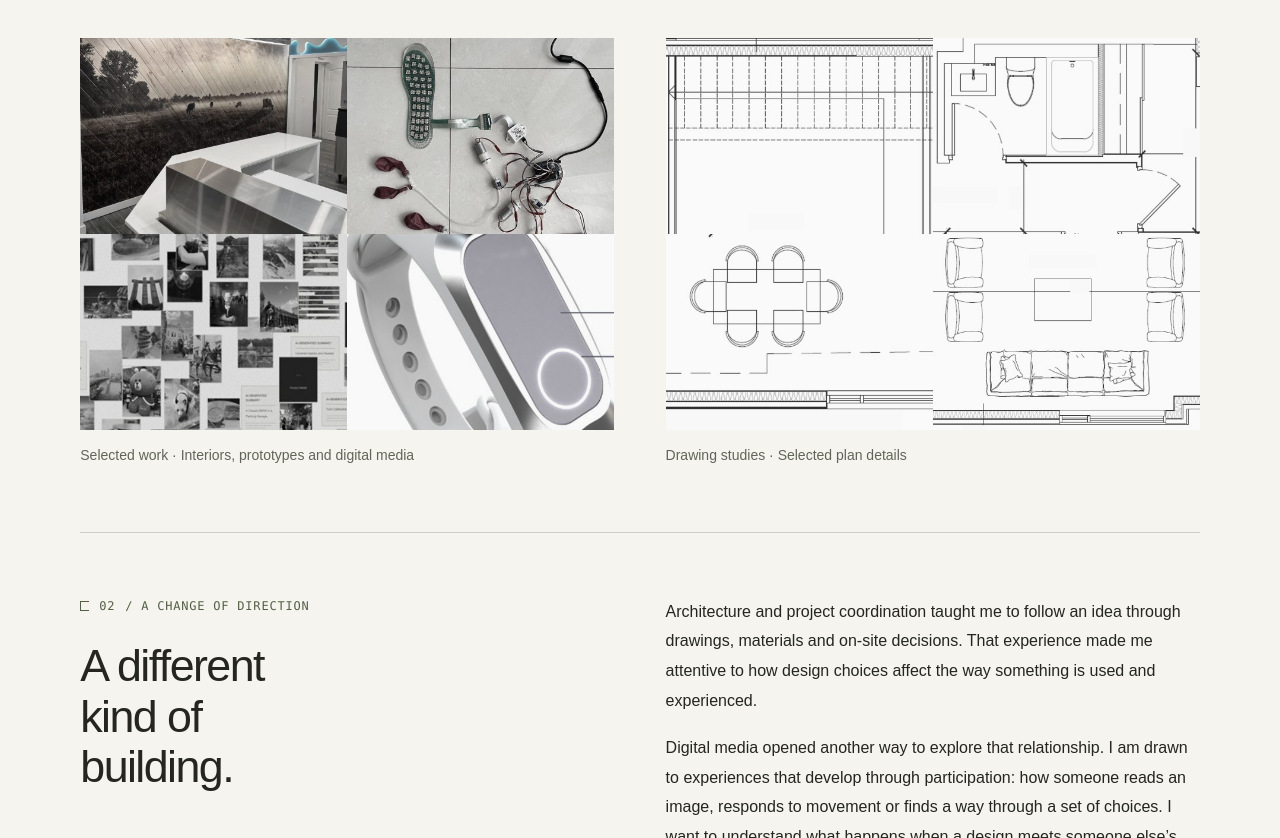
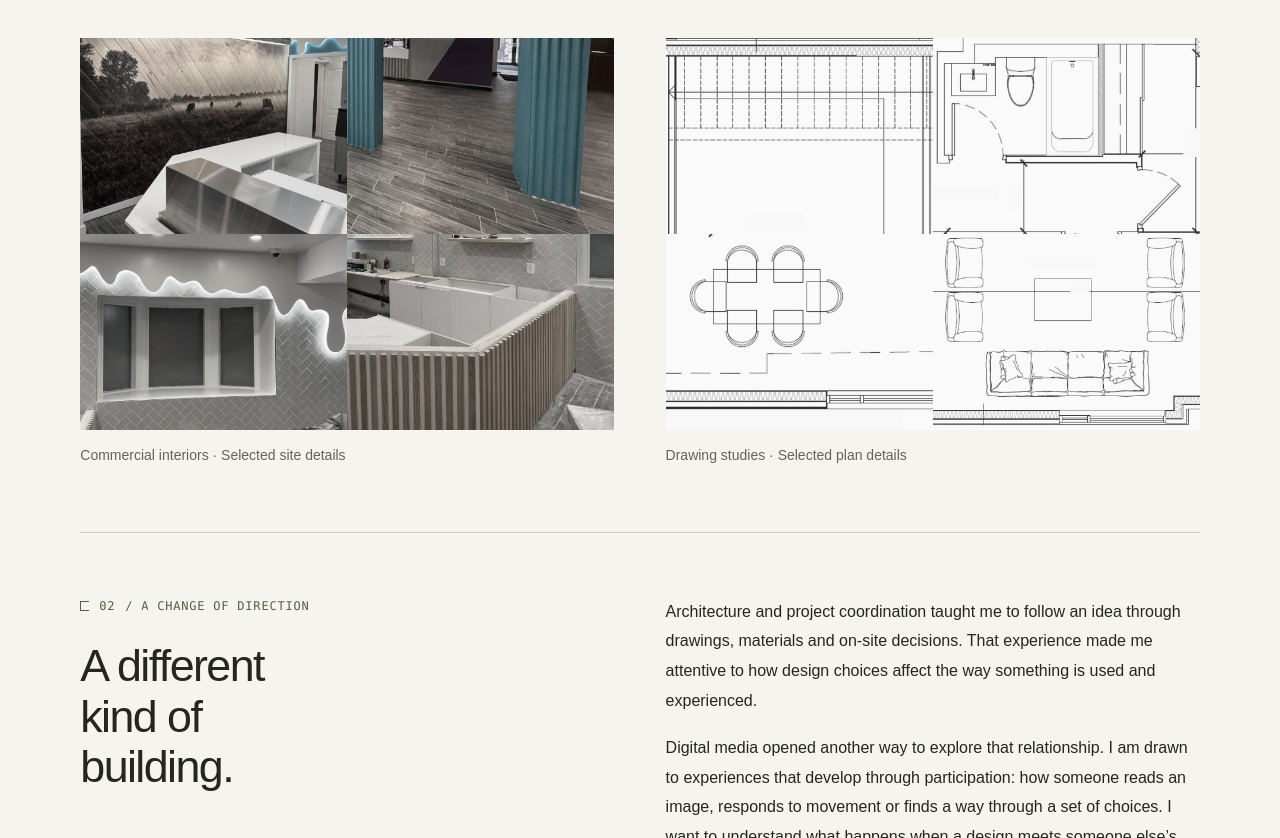
Before and after one commit to YixuanWang77/portfolio, a plain HTML site: page site/index.html in a window 1280 px wide. Shown: the part 895-1733 px from the top of the page. Drawn offline with Linux system fonts and the light colour scheme.

Commit message:
Use only CV folder materials in homepage collages

```diff
--- a/site/index.html
+++ b/site/index.html
@@ -110,8 +110,8 @@
 </div>
 <div class="work-documentation">
 <figure>
-<img src="assets/background/selected-work-collage.jpg" width="900" height="660" alt="Four project samples: an interior fit-out, the ArchFlow prototype, the Digital Decay archive, and the CareSense wristband concept." loading="lazy" decoding="async">
-<figcaption>Selected work · Interiors, prototypes and digital media</figcaption>
+<img src="assets/background/cv-interior-collage.jpg" width="900" height="660" alt="Four commercial interior details showing a counter, a circulation area, wall lighting and cabinetry during installation." loading="lazy" decoding="async">
+<figcaption>Commercial interiors · Selected site details</figcaption>
 </figure>
 <figure>
 <img src="assets/background/drawing-studies-collage.jpg" width="900" height="660" alt="Four aligned architectural drawing excerpts showing stairs, fixtures and furniture arrangements." loading="lazy" decoding="async">
```
Also changed, not shown: site/assets/background/cv-interior-collage.jpg (added), site/assets/background/selected-work-collage.jpg (deleted), 1 other file.
